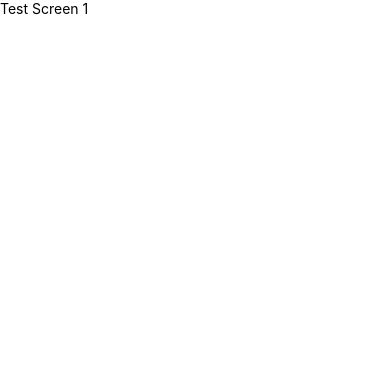
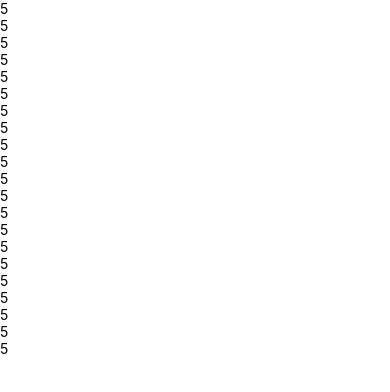
Before and after one commit to Metroxe/pragma, a React Native app: screen / in a window 390 px wide. Shown: the top 392 px of the page. Built offline with nearby package versions, Linux system fonts and the light colour scheme.

Commit message:
engine done

```diff
--- a/package.json
+++ b/package.json
@@ -7,6 +7,7 @@
     "test": "jest"
   },
   "dependencies": {
+    "lodash": "^4.17.11",
     "react": "16.6.3",
     "react-native": "0.58.4",
     "tslint": "^5.12.1",
--- a/src/containers/Container.tsx
+++ b/src/containers/Container.tsx
@@ -2,6 +2,8 @@ import * as React from "react";
 import {ReactNode} from "react";
 import {StyleSheet, Text, View, ViewStyle} from "react-native";
 import {IContainerSet} from "./index";
+import {IGameData} from "../services/GameData";
+import {IGameFunctions} from "../services/GameFunctions";
 
 export default class Container<P extends IContainerProps, S extends IContainerState> extends React.PureComponent<P, S> {
 
@@ -42,6 +44,8 @@ interface IStyle {
 
 export interface IContainerProps {
 	navigate: (page: keyof IContainerSet) => Promise<void>;
+	gameData: IGameData;
+	gameFunctions: IGameFunctions;
 }
 
 export interface IContainerState {
--- a/src/containers/Screens/TestScreen.tsx
+++ b/src/containers/Screens/TestScreen.tsx
@@ -7,7 +7,27 @@ export default class TestScreen extends Container<ITestScreenProps, ITestScreenS
 	public render(): ReactNode {
 		return (
 			<View>
-				<Text>Test Screen 1</Text>
+				<Text>{this.props.gameData.time}</Text>
+				<Text>{this.props.gameData.time}</Text>
+				<Text>{this.props.gameData.time}</Text>
+				<Text>{this.props.gameData.time}</Text>
+				<Text>{this.props.gameData.time}</Text>
+				<Text>{this.props.gameData.time}</Text>
+				<Text>{this.props.gameData.time}</Text>
+				<Text>{this.props.gameData.time}</Text>
+				<Text>{this.props.gameData.time}</Text>
+				<Text>{this.props.gameData.time}</Text>
+				<Text>{this.props.gameData.time}</Text>
+				<Text>{this.props.gameData.time}</Text>
+				<Text>{this.props.gameData.time}</Text>
+				<Text>{this.props.gameData.time}</Text>
+				<Text>{this.props.gameData.time}</Text>
+				<Text>{this.props.gameData.time}</Text>
+				<Text>{this.props.gameData.time}</Text>
+				<Text>{this.props.gameData.time}</Text>
+				<Text>{this.props.gameData.time}</Text>
+				<Text>{this.props.gameData.time}</Text>
+				<Text>{this.props.gameData.time}</Text>
 			</View>
 		);
 	}
--- /dev/null
+++ b/src/services/GameData.tsx
@@ -0,0 +1,11 @@
+export interface IGameData {
+	population: number;
+	time: number;
+}
+
+const defaultGameData: IGameData = {
+	population: 100,
+	time: 0,
+};
+
+export default defaultGameData;
--- /dev/null
+++ b/src/services/GameFunctions.tsx
@@ -0,0 +1,49 @@
+import {IGameData} from "./GameData";
+import Navigator from "./Navigator";
+import * as _ from "lodash";
+import gameIncrementFunctions, {IIncrementFunction} from "./GameIncrementFunctions";
+
+export interface IGameFunctions {
+	updateGameData: (gameData: IGameData) => Promise<void>;
+	birth: (people: number) => Promise<void>;
+	incrementTime: () => Promise<void>;
+}
+
+function createGameFunctions(navigator: Navigator): IGameFunctions {
+
+	function getGameDataClone(): IGameData {
+		return _.cloneDeep(navigator.state.gameData);
+	}
+
+	function updateGameData(gameData: IGameData): Promise<void> {
+		return new Promise((resolve: () => void): void => {
+			navigator.setState({
+				gameData: _.assign({}, navigator.state.gameData, gameData),
+			}, resolve);
+		});
+	}
+
+	async function birth(newPeople: number): Promise<void> {
+		const newGameDate: IGameData = getGameDataClone();
+		newGameDate.population += newPeople;
+		await updateGameData(newGameDate);
+	}
+
+	async function incrementTime(): Promise<void> {
+		let newGameData: IGameData = getGameDataClone();
+		newGameData.time += 1;
+		let func: IIncrementFunction;
+		for (func of gameIncrementFunctions) {
+			newGameData = await func(_.cloneDeep(newGameData));
+		}
+		await updateGameData(newGameData);
+	}
+
+	return {
+		updateGameData,
+		birth,
+		incrementTime,
+	};
+}
+
+export default createGameFunctions;
--- /dev/null
+++ b/src/services/GameIncrementFunctions.tsx
@@ -0,0 +1,14 @@
+import {IGameData} from "./GameData";
+
+export type IIncrementFunction = (gameData: IGameData) => Promise<IGameData>;
+
+async function randomDeath(gameData: IGameData): Promise<IGameData> {
+	gameData.population -= Math.floor(Math.random() * 5 + 1);
+	return gameData;
+}
+
+const gameIncrementFunctions: IIncrementFunction[] = [
+	randomDeath,
+];
+
+export default gameIncrementFunctions;
--- a/src/services/Navigator.tsx
+++ b/src/services/Navigator.tsx
@@ -3,6 +3,8 @@ import {ReactNode} from "react";
 import {StyleSheet, View, ViewStyle} from "react-native";
 import {IContainerProps} from "../containers/Container";
 import containerSet, {IContainerSet} from "../containers";
+import defaultGameData, {IGameData} from "./GameData";
+import GameFunctions from "./GameFunctions";
 
 export default class Navigator extends React.PureComponent<INavigatorProps, INavigatorState> {
 
@@ -12,14 +14,39 @@ export default class Navigator extends React.PureComponent<INavigatorProps, INav
 		},
 	});
 
+	public static timeIncrement: number = 1000;
+	public calculatingInterval: boolean = false;
+	public interval: number;
+
 	public state: INavigatorState = {
 		currentContainer: "TestScreen",
+		gameData: defaultGameData,
 	};
 
 	constructor(props: INavigatorProps) {
 		super(props);
 		this.renderContainer = this.renderContainer.bind(this);
 		this.navigate = this.navigate.bind(this);
+		this.intervalFunction = this.intervalFunction.bind(this);
+	}
+
+	public componentDidMount(): void {
+		if (!this.interval) {
+			this.interval = setInterval(this.intervalFunction, Navigator.timeIncrement);
+		}
+	}
+
+	private intervalFunction(): void {
+		if (!this.calculatingInterval) {
+			this.calculatingInterval = true;
+			console.log("incrementing");
+			const that: Navigator = this;
+			GameFunctions(this)
+				.incrementTime()
+				.then(() => {
+					that.calculatingInterval = false;
+				});
+		}
 	}
 
 	private navigate(page: keyof IContainerSet): Promise<void> {
@@ -32,6 +59,8 @@ export default class Navigator extends React.PureComponent<INavigatorProps, INav
 	private renderContainer(): ReactNode {
 		const props: IContainerProps = {
 			navigate: this.navigate,
+			gameData: this.state.gameData,
+			gameFunctions: GameFunctions(this),
 		};
 
 		const pointer: any = containerSet[this.state.currentContainer];
@@ -59,4 +88,5 @@ interface INavigatorProps {
 
 interface INavigatorState {
 	currentContainer: keyof IContainerSet;
+	gameData: IGameData;
 }
```
